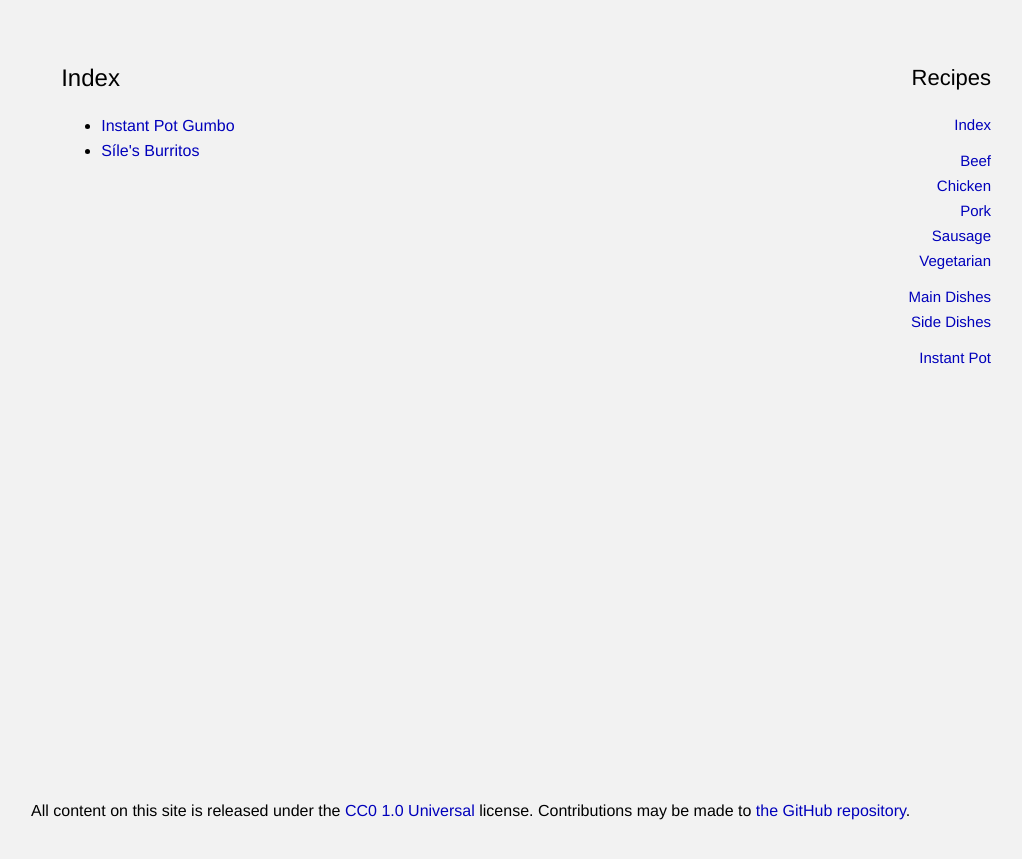
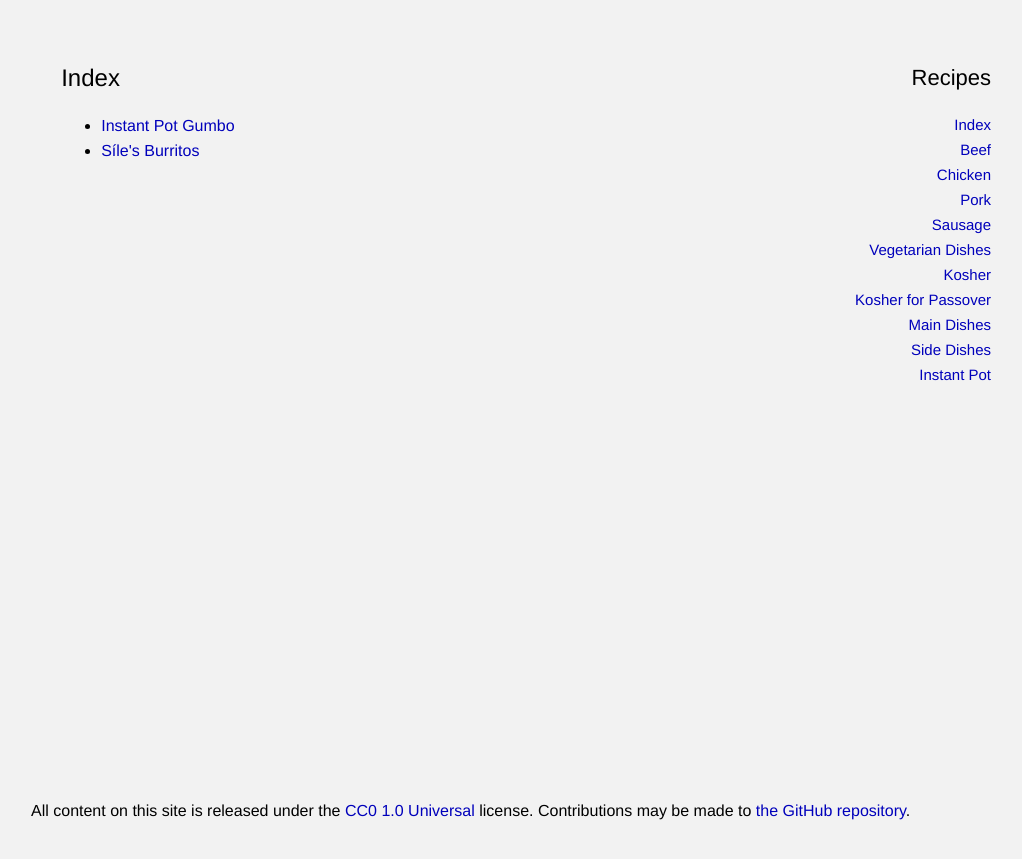
Before and after one commit to VulpineAmethyst/recipes, a Jekyll site: the page built from list.html, in a window 1280 px wide. Shown: the top 859 px of the page, without its empty margins (129-1151 px from the left). Built offline with Jekyll 4.4.1, drawn with Linux system fonts in a browser that asks for light colours; part of the change alters nothing that is shown.

Commit message:
_includes/nav.html: move tag order to config

```diff
--- a/_config.yml
+++ b/_config.yml
@@ -13,6 +13,17 @@ collections:
   tags:
     output: true
     permalink: tag/:title/
+    order:
+      - beef.textile
+      - chicken.textile
+      - pork.textile
+      - sausage.textile
+      - vegetarian.textile
+      - kosher.textile
+      - passover.textile
+      - main_dish.textile
+      - side_dish.textile
+      - instant_pot.textile
   recipes:
     output: true
     permalink: recipe/:title/
--- a/_includes/nav.html
+++ b/_includes/nav.html
@@ -1,19 +1,8 @@
 <nav>
     <ul class="page-link">
         <li><a href="{{'list.html' | absolute_url}}">Index</a></li>
-    </ul>
-    <ul class="page-link">
-	<li><a href="{{'tag/beef/' | absolute_url}}">Beef</a></li>
-        <li><a href="{{'tag/chicken/' | absolute_url}}">Chicken</a><li>
-        <li><a href="{{'tag/pork/' | absolute_url}}">Pork</a><li>
-        <li><a href="{{'tag/sausage/' | absolute_url}}">Sausage</a></li>
-        <li><a href="{{'tag/vegetarian/' | absolute_url}}">Vegetarian</a></li>
-    </ul>
-    <ul class="page-link">
-        <li><a href="{{'tag/main_dish/' | absolute_url}}">Main Dishes</a></li>
-        <li><a href="{{'tag/side_dish/' | absolute_url}}">Side Dishes</a></li>
-    </ul>
-    <ul class="page-link">
-        <li><a href="{{'tag/instant_pot/' | absolute_url}}">Instant Pot</a></li>
+        {% for tag in site.tags %}
+        <li><a href="{{tag.url | absolute_url}}">{{tag.name}}</a></li>
+        {% endfor %}
     </ul>
 </nav>
```
